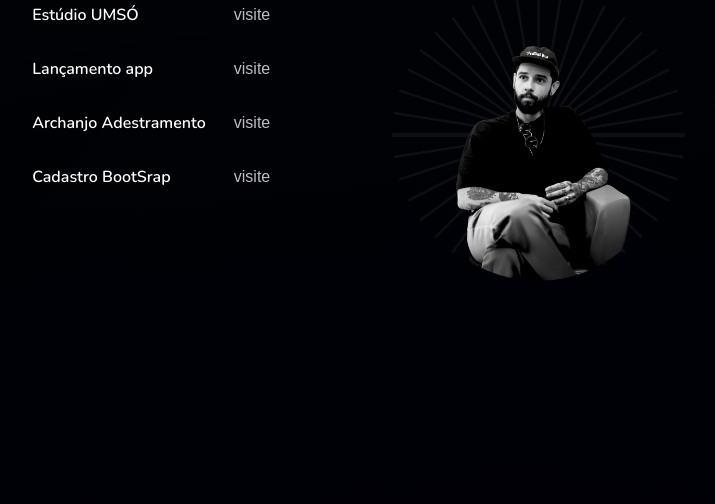
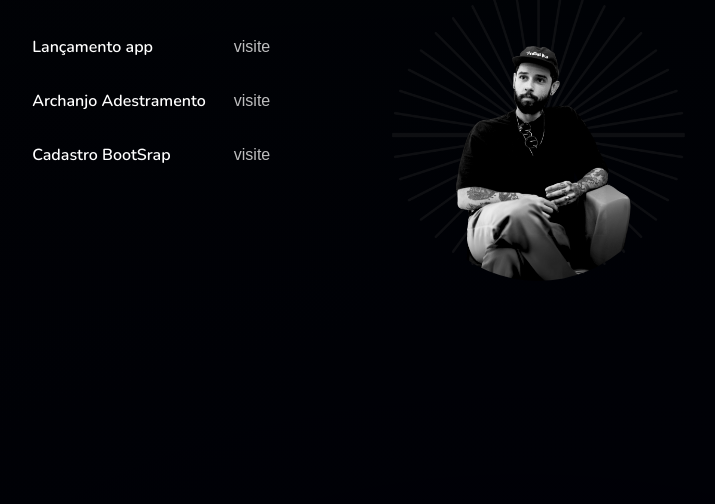
Before and after one commit to mario-netto/meu_portfolio, a website built with Parcel: page src/index.html in a window 1280 px wide. Shown: the part 296-800 px from the top of the page, without its empty margins (117-832 px from the left). Built offline with nearby package versions, Linux system fonts and the light colour scheme.

Commit message:
alinhando menu com about

```diff
--- a/src/styles/_header-dark.scss
+++ b/src/styles/_header-dark.scss
@@ -10,7 +10,7 @@
         flex-direction: column;
         align-content: center;
         // margin: 26vh auto;
-        margin: 29.3vh auto;
+        margin: 26.5vh auto;
 
         padding-left: 8vw;
 
```
